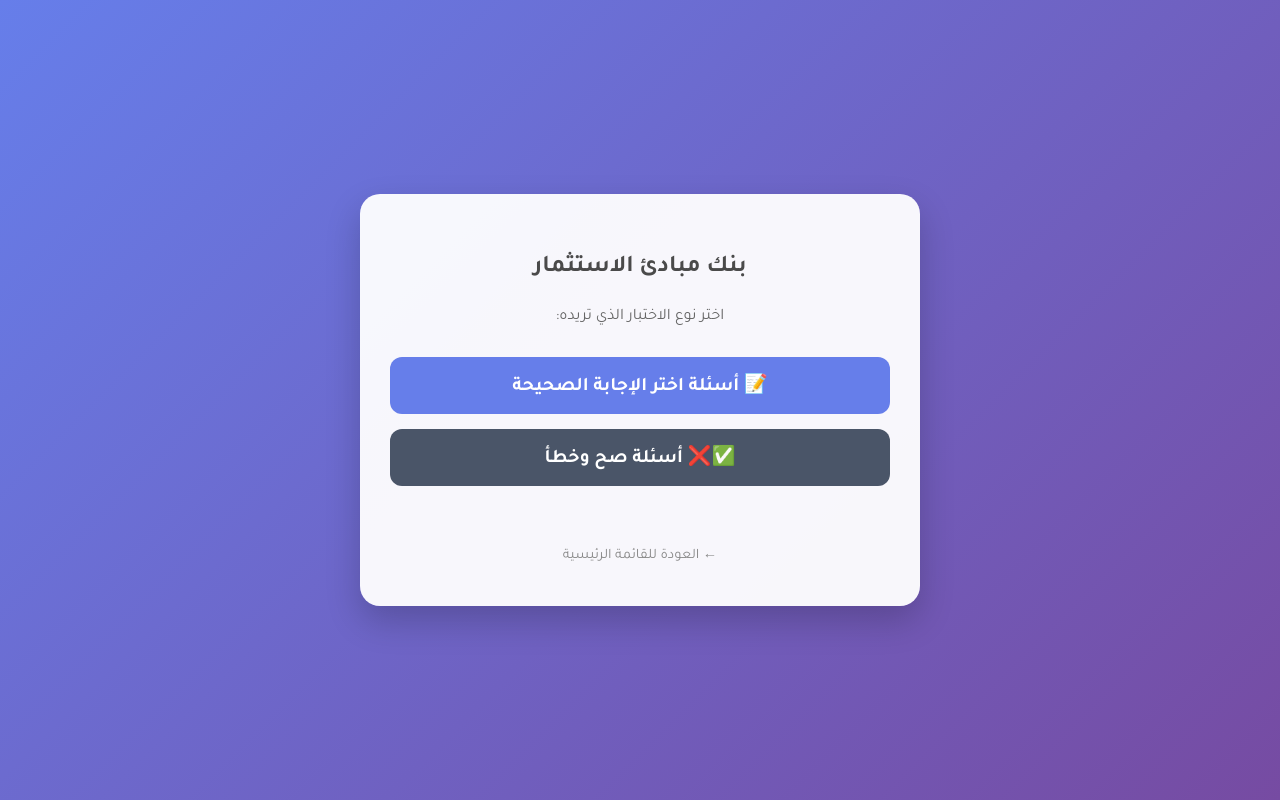
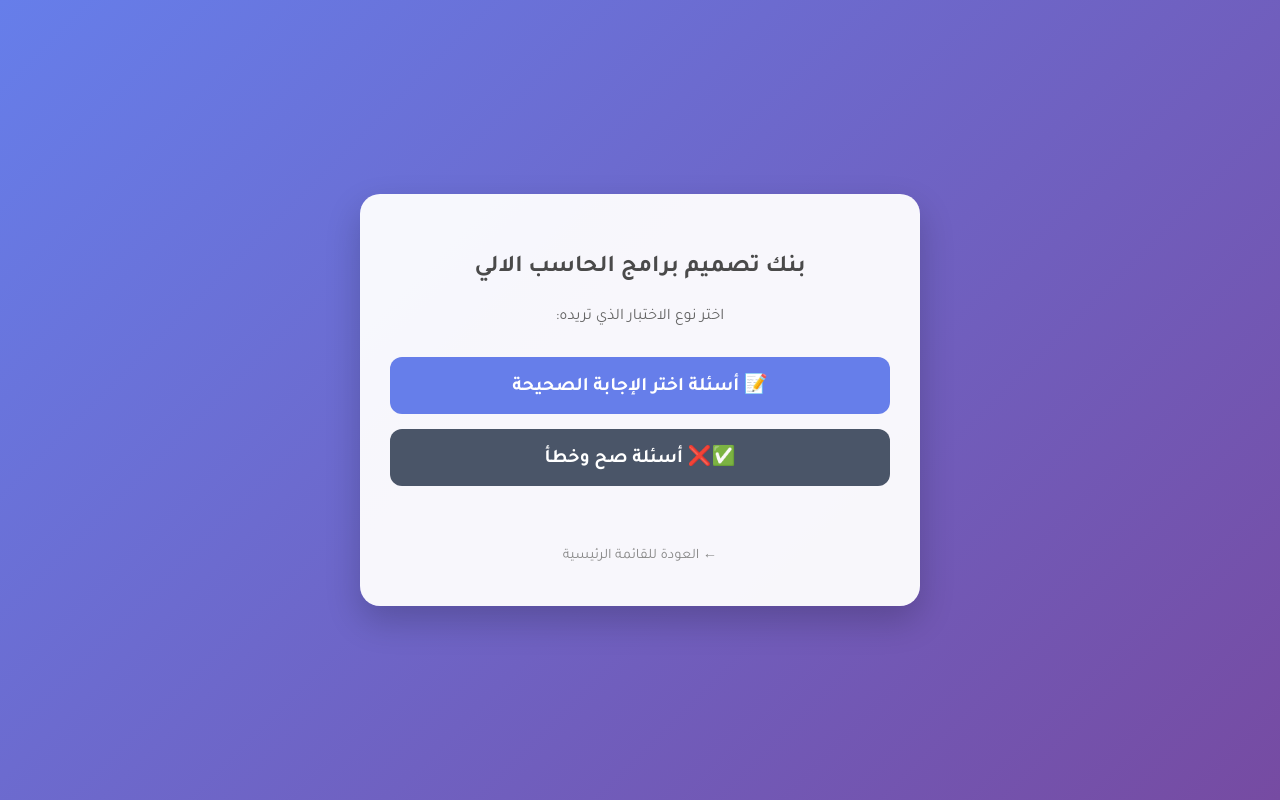
Before and after one commit to bassamwaleed/ESTRATEGH_BIS_2, a plain HTML site: page analysis.html in a window 1280 px wide. Drawn offline with Linux system fonts and the light colour scheme.

Commit message:
Update analysis.html

```diff
--- a/analysis.html
+++ b/analysis.html
@@ -151,7 +151,7 @@
 
     <!-- شاشة اختيار نوع الأسئلة -->
     <div class="selection-card" id="selection-screen">
-        <h2>بنك  مبادئ الاستثمار  </h2>
+        <h2>بنك  تصميم برامج الحاسب الالي </h2>
         <p style="color: #666; margin-bottom: 30px;">اختر نوع الاختبار الذي تريده:</p>
 
         <button class="btn-large" onclick="startQuizType('mcq')">
```
